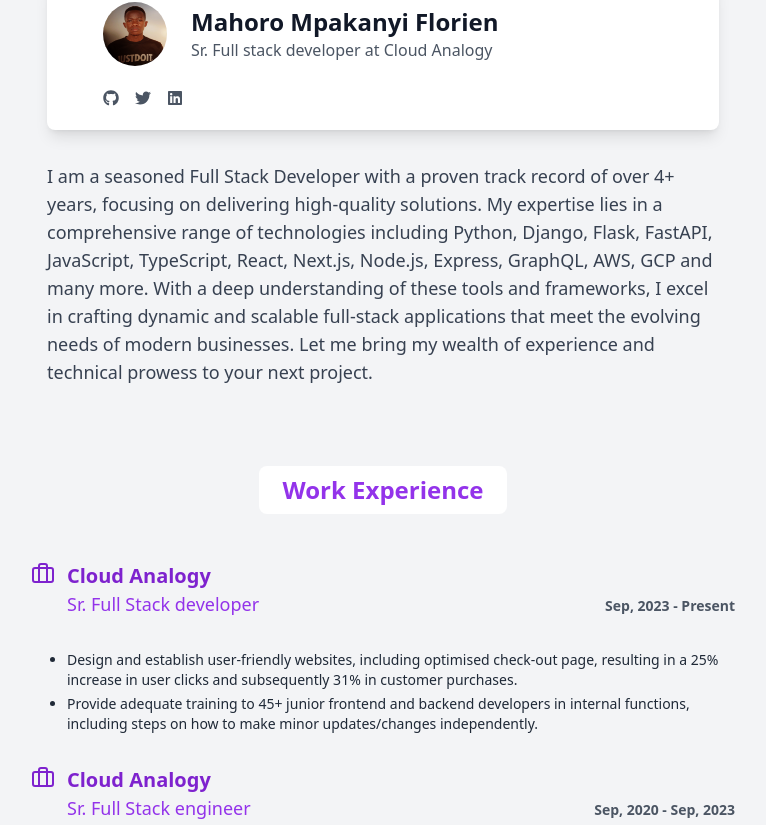
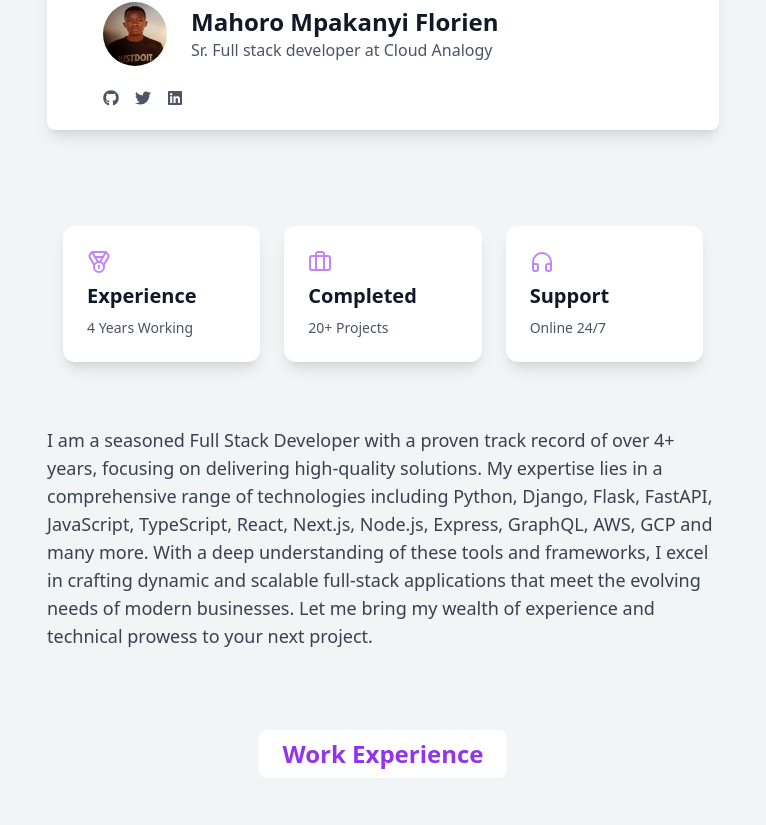
Before and after one commit to Florien2208/My-portifolio-v1, a React (Vite) app: page / in a window 1280 px wide. Shown: the part 1133-1958 px from the top of the page, without its empty margins (257-1023 px from the left). Built offline with nearby package versions, Linux system fonts and the light colour scheme.

Commit message:
update on ui

```diff
--- a/src/pages/Home.tsx
+++ b/src/pages/Home.tsx
@@ -14,6 +14,7 @@ import EducationSection from "./parts/EducationSection";
 import TypewriterJobTitle from "./parts/TypewriterJobTitle";
 import ScheduleCall from "./parts/ScheduleCall";
 import ContactSection from "./parts/ContactSection";
+import Stats from "./parts/StatsSection";
 
 const HomePage: React.FC = () => {
   const { isDarkMode } = useContext(ThemeContext);
@@ -233,6 +234,7 @@ const HomePage: React.FC = () => {
                 </p>
               </div>
             </div>
+
             <div className="flex space-x-4 ml-8 mt-6">
               <FaGithub
                 className={`${
@@ -257,7 +259,7 @@ const HomePage: React.FC = () => {
               />
             </div>
           </div>
-
+          <Stats />
           <p
             className={`text-lg mb-8 ${
               isDarkMode ? "text-gray-300" : "text-gray-700"
--- a/src/pages/parts/ContactSection.tsx
+++ b/src/pages/parts/ContactSection.tsx
@@ -107,7 +107,7 @@ const ContactSection: React.FC = () => {
 
               <button
                 type="submit"
-                className="px-6 py-3 bg-orange-500 text-white rounded-md hover:bg-orange-600 transition duration-200 focus:ring-2 focus:ring-offset-2 focus:ring-orange-500"
+                className="px-6 py-3 bg-purple-600 text-white rounded-md hover:bg-purple-700 transition duration-200 focus:ring-2 focus:ring-offset-2 focus:ring-orange-500"
               >
                 Send Message
               </button>
--- /dev/null
+++ b/src/pages/parts/StatsSection.tsx
@@ -0,0 +1,85 @@
+import React, { useContext } from "react";
+
+import { Medal, Briefcase, Headphones } from "lucide-react";
+import { ThemeContext } from "../../components/constants/ThemeContext";
+
+interface StatProps {
+  icon: React.ReactNode;
+  title: string;
+  value: string;
+}
+
+const StatCard: React.FC<StatProps> = ({ icon, title, value }) => {
+  const { isDarkMode } = useContext(ThemeContext);
+
+  return (
+    <div
+      className={`rounded-xl p-6 ${
+        isDarkMode ? "bg-gray-800" : "bg-white"
+      } transition-colors duration-200 shadow-lg`}
+    >
+      <div className="flex flex-col items-start gap-2">
+        <div className="text-purple-400">{icon}</div>
+        <div
+          className={`${
+            isDarkMode ? "text-white" : "text-gray-900"
+          } text-xl font-semibold`}
+        >
+          {title}
+        </div>
+        <div
+          className={`${
+            isDarkMode ? "text-gray-400" : "text-gray-600"
+          } text-sm`}
+        >
+          {value}
+        </div>
+      </div>
+    </div>
+  );
+};
+
+const Stats: React.FC = () => {
+  const stats = [
+    {
+      icon: <Medal size={24} />,
+      title: "Experience",
+      value: "4 Years Working",
+    },
+    {
+      icon: <Briefcase size={24} />,
+      title: "Completed",
+      value: "20+ Projects",
+    },
+    {
+      icon: <Headphones size={24} />,
+      title: "Support",
+      value: "Online 24/7",
+    },
+  ];
+
+  const { isDarkMode } = useContext(ThemeContext);
+
+  return (
+    <div
+      className={`${
+        isDarkMode ? "" : ""
+      }  transition-colors duration-200`}
+    >
+      <div className="container mx-auto px-4 py-16">
+        <div className="grid grid-cols-1 md:grid-cols-3 gap-6">
+          {stats.map((stat, index) => (
+            <StatCard
+              key={index}
+              icon={stat.icon}
+              title={stat.title}
+              value={stat.value}
+            />
+          ))}
+        </div>
+      </div>
+    </div>
+  );
+};
+
+export default Stats;
```
